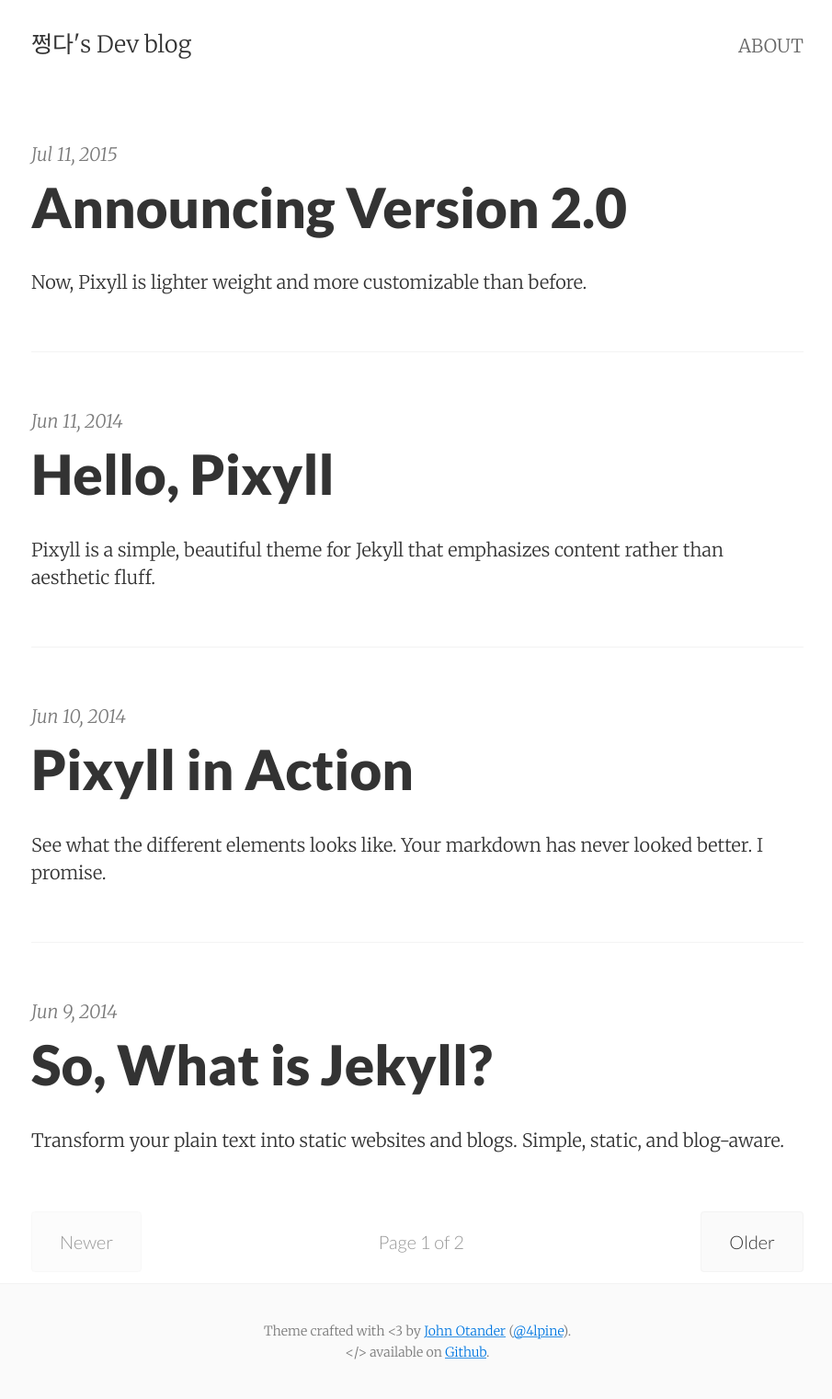
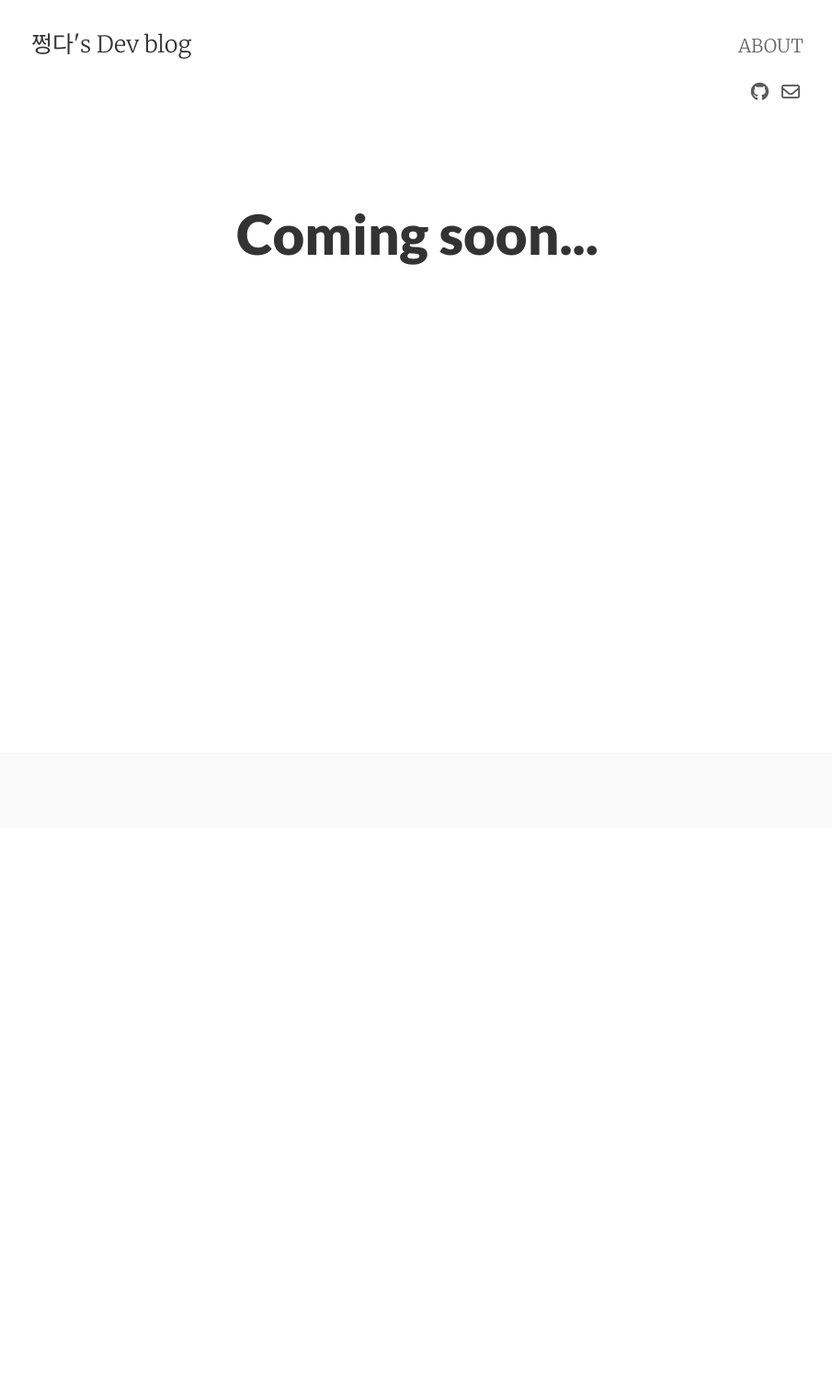
Before and after one commit to dh00023/dh00023.github.io, a Jekyll site: the page built from index.html, in a window 1280 px wide. Shown: the whole page at 92% size, without its empty margins (186-1091 px from the left). Built offline with Jekyll 4.4.1, drawn with Linux system fonts in a browser that asks for light colours; nearby versions of some CDN libraries; the list of posts is cut into pages by our own code; after the commit the page ends 900 px from its top, so only the background shows below that.

Commit message:
기본글 삭제 footer수정

```diff
--- a/_config.yml
+++ b/_config.yml
@@ -20,7 +20,7 @@ bing_verification:
 animated:             false
 show_related_posts:   false
 show_post_footers:    false
-show_social_icons:    false
+show_social_icons:    true
 ajaxify_contact_form: false
 enable_mathjax: false
 extended_fonts: false
@@ -42,7 +42,7 @@ facebook_appid:
 facebook_comments_number: 10
 
 # Social icons
-github_username:
+github_username: dh00023
 bitbucket_username:
 stackoverflow_id:
 twitter_username:
--- a/_includes/footer.html
+++ b/_includes/footer.html
@@ -1,8 +1,6 @@
 <footer class="center">
   <div class="measure">
     <small>
-      Theme crafted with &lt;3 by <a href="http://johnotander.com">John Otander</a> (<a href="https://twitter.com/4lpine">@4lpine</a>).<br>
-      &lt;/&gt; available on <a href="https://github.com/johnotander/pixyll">Github</a>.
     </small>
   </div>
 </footer>
--- a/_includes/social_links.html
+++ b/_includes/social_links.html
@@ -9,7 +9,6 @@
     {% if site.stackoverflow_id %}
       <a class="fa fa-stack-overflow" href="https://stackoverflow.com/users/{{ site.stackoverflow_id }}"></a>
     {% endif %}
-    <a class="fa fa-rss" href="{{ "/feed.xml" | prepend: site.baseurl }}"></a>
     {% if site.twitter_username %}
       <a class="fa fa-twitter" href="https://twitter.com/{{ site.twitter_username }}"></a>
     {% endif %}
--- a/_posts/2014-06-09-so-what-is-jekyll.md
+++ /dev/null
@@ -1,17 +0,0 @@
----
-layout:     post
-title:      So, What is Jekyll?
-date:       2014-06-09 12:32:18
-summary:    Transform your plain text into static websites and blogs. Simple, static, and blog-aware.
-categories: jekyll pixyll
----
-
-Jekyll is a tool for transforming your plain text into static websites and
-blogs. It is simple, static, and blog-aware. Jekyll uses the
-[Liquid](http://docs.shopify.com/themes/liquid-basics) templating
-language and has builtin [Markdown](http://daringfireball.net/projects/markdown/)
-and [Textile](http://en.wikipedia.org/wiki/Textile_(markup_language)) support.
-
-It also ties in nicely to [Github Pages](https://pages.github.com/).
-
-Learn more about Jekyll on their [website](http://jekyllrb.com/).
--- a/_posts/2014-06-10-see-pixyll-in-action.md
+++ /dev/null
@@ -1,135 +0,0 @@
----
-layout:     post
-title:      Pixyll in Action
-date:       2014-06-10 12:31:19
-summary:    See what the different elements looks like. Your markdown has never looked better. I promise.
-categories: jekyll pixyll
----
-
-There is a significant amount of subtle, yet precisely calibrated, styling to ensure
-that your content is emphasized while still looking aesthetically pleasing.
-
-All links are easy to [locate and discern](#), yet don't detract from the [harmony
-of a paragraph](#). The _same_ goes for italics and __bold__ elements. Even the the strikeout
-works if <del>for some reason you need to update your post</del>. For consistency's sake,
-<ins>The same goes for insertions</ins>, of course.
-
-### Code, with syntax highlighting
-
-Here's an example of some ruby code with line anchors.
-
-{% highlight ruby lineanchors %}
-# The most awesome of classes
-class Awesome < ActiveRecord::Base
-  include EvenMoreAwesome
-
-  validates_presence_of :something
-  validates :email, email_format: true
-
-  def initialize(email, name = nil)
-    self.email = email
-    self.name = name
-    self.favorite_number = 12
-    puts 'created awesomeness'
-  end
-
-  def email_format
-    email =~ /\S+@\S+\.\S+/
-  end
-end
-{% endhighlight %}
-
-Here's some CSS:
-
-{% highlight css %}
-.foobar {
-  /* Named colors rule */
-  color: tomato;
-}
-{% endhighlight %}
-
-Here's some JavaScript:
-
-{% highlight js %}
-var isPresent = require('is-present')
-
-module.exports = function doStuff(things) {
-  if (isPresent(things)) {
-    doOtherStuff(things)
-  }
-}
-{% endhighlight %}
-
-Here's some HTML:
-
-{% highlight html %}
-<div class="m0 p0 bg-blue white">
-  <h3 class="h1">Hello, world!</h3>
-</div>
-{% endhighlight %}
-
-# Headings!
-
-They're responsive, and well-proportioned (in `padding`, `line-height`, `margin`, and `font-size`).
-They also heavily rely on the awesome utility, [BASSCSS](http://www.basscss.com/).
-
-##### They draw the perfect amount of attention
-
-This allows your content to have the proper informational and contextual hierarchy. Yay.
-
-### There are lists, too
-
-  * Apples
-  * Oranges
-  * Potatoes
-  * Milk
-
-  1. Mow the lawn
-  2. Feed the dog
-  3. Dance
-
-### Images look great, too
-
-![desk](https://cloud.githubusercontent.com/assets/1424573/3378137/abac6d7c-fbe6-11e3-8e09-55745b6a8176.png)
-
-_![desk](https://cloud.githubusercontent.com/assets/1424573/3378137/abac6d7c-fbe6-11e3-8e09-55745b6a8176.png)_
-
-
-### There are also pretty colors
-
-Also the result of [BASSCSS](http://www.basscss.com/), you can <span class="bg-dark-gray white">highlight</span> certain components
-of a <span class="red">post</span> <span class="mid-gray">with</span> <span class="green">CSS</span> <span class="orange">classes</span>.
-
-I don't recommend using blue, though. It looks like a <span class="blue">link</span>.
-
-### Footnotes!
-
-Markdown footnotes are supported, and they look great! Simply put e.g. `[^1]` where you want the footnote to appear,[^1] and then add
-the reference at the end of your markdown.
-
-### Stylish blockquotes included
-
-You can use the markdown quote syntax, `>` for simple quotes.
-
-> Lorem ipsum dolor sit amet, consectetur adipiscing elit. Suspendisse quis porta mauris.
-
-However, you need to inject html if you'd like a citation footer. I will be working on a way to
-hopefully sidestep this inconvenience.
-
-<blockquote>
-  <p>
-    Perfection is achieved, not when there is nothing more to add, but when there is nothing left to take away.
-  </p>
-  <footer><cite title="Antoine de Saint-Exupéry">Antoine de Saint-Exupéry</cite></footer>
-</blockquote>
-
-### There's more being added all the time
-
-Checkout the [Github repository](https://github.com/johnotander/pixyll) to request,
-or add, features.
-
-Happy writing.
-
----
-
-[^1]: Important information that may distract from the main text can go in footnotes.
--- a/_posts/2014-06-11-welcome-to-pixyll.markdown
+++ /dev/null
@@ -1,26 +0,0 @@
----
-layout:     post
-title:      Hello, Pixyll
-date:       2014-06-11 15:31:19
-summary:    Pixyll is a simple, beautiful theme for Jekyll that emphasizes content rather than aesthetic fluff.
-categories: jekyll pixyll
----
-
-Hello.
-
-Pixyll is a simple, beautiful theme for Jekyll that emphasizes content rather than aesthetic fluff. It's mobile _first_, fluidly responsive, and delightfully lightweight.
-
-It's pretty minimal, but leverages large type and drastic contrast to make a statement, on all devices.
-
-<blockquote>
-  <p>
-    Perfection is achieved, not when there is nothing more to add, but when there is nothing left to take away.
-  </p>
-  <footer><cite title="Antoine de Saint-Exupéry">Antoine de Saint-Exupéry</cite></footer>
-</blockquote>
-
-## Where is it?
-
-Checkout the [Github repository](https://github.com/johnotander/pixyll) to download it, request a feature, or report a bug.
-
-It's free, and open source ([MIT](http://opensource.org/licenses/MIT)).
--- a/_posts/2015-07-11-announcing-pixyll-version-2.md
+++ /dev/null
@@ -1,16 +0,0 @@
----
-layout:     post
-title:      Announcing Version 2.0
-date:       2015-07-11
-summary:    Now, Pixyll is lighter weight and more customizable than before.
-categories: jekyll pixyll
----
-
-In an effort to make Pixyll easier to customize and more aesthetically pleasing, we've release version `2.0`.
-
-Pixyll now features:
-
-* Line anchors in code blocks and new syntax highlighting
-* A customizable variables file
-* Modular, and lighter weight CSS
-* No more `max-width` media queries
```
Also changed, not shown: _posts/2014-06-08-pixyll-has-pagination.md (deleted, +0 -9 lines).
